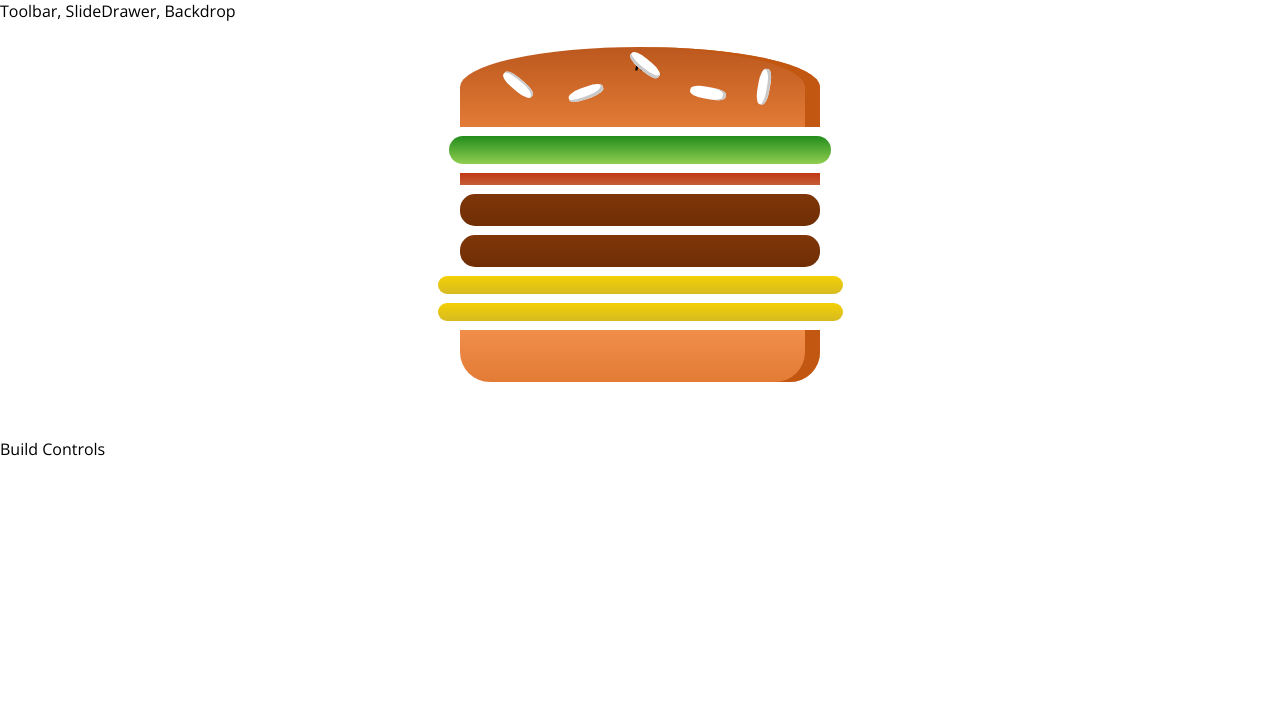
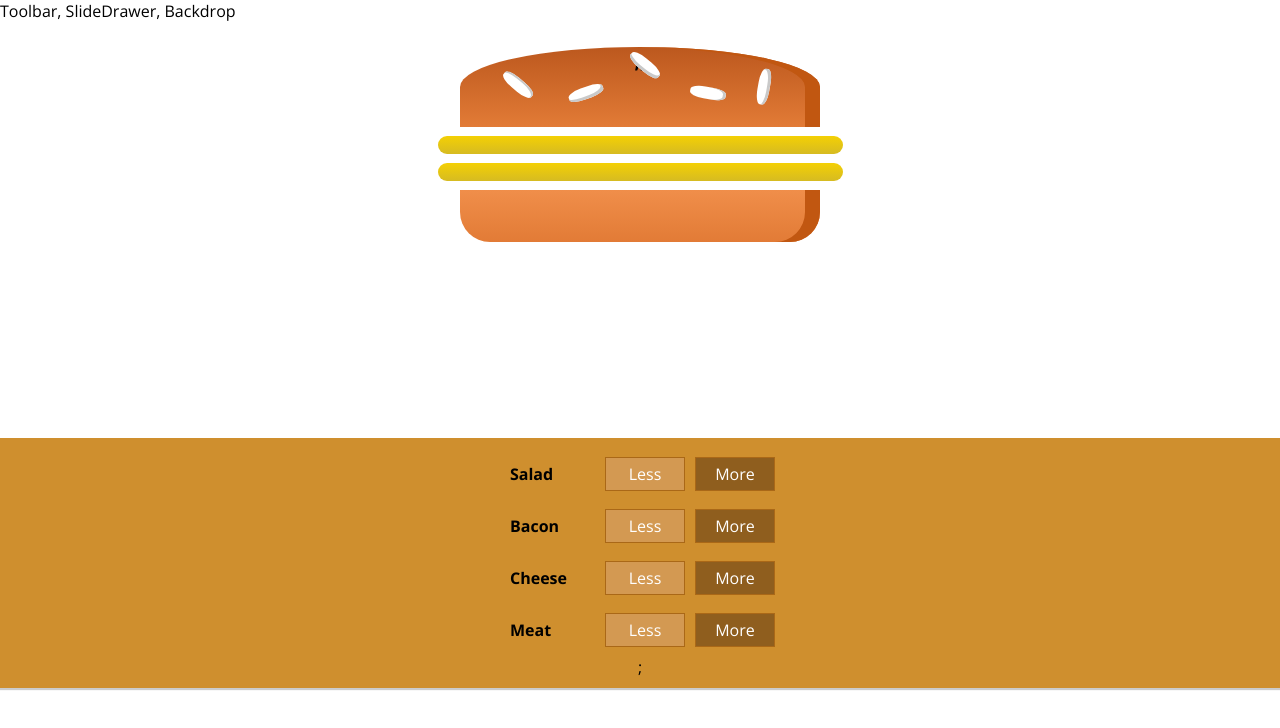
Before and after one commit to anson1138/react16-complete-guide, a React (Create React App) app in the folder burgerbuilder/burgerbuilder/: page / in a window 1280 px wide. Shown: the top 728 px of the page. Built offline with nearby package versions, Linux system fonts and the light colour scheme.

Commit message:
build controls

```diff
--- /dev/null
+++ b/burgerbuilder/burgerbuilder/src/components/Burger/BuildControls/BuildControl/BuildControl.js
@@ -0,0 +1,12 @@
+import React from 'react';
+import classes from './BuildControl.module.css';
+
+const buildControl = (props) => (
+            <div className={classes.BuildControl}>
+                <div className={classes.Label}>{props.label}</div>
+                <button className={classes.Less}>Less</button>
+                <button className={classes.More}>More</button>
+            </div>
+);
+
+export default buildControl;
--- /dev/null
+++ b/burgerbuilder/burgerbuilder/src/components/Burger/BuildControls/BuildControl/BuildControl.module.css
@@ -0,0 +1,56 @@
+.BuildControl {
+    display: flex;
+    justify-content: space-between;
+    align-items: center;
+    margin: 5px 0;
+}
+
+.BuildControl button {
+    display: block;
+    font: inherit;
+    padding: 5px;
+    margin: 0 5px;
+    width: 80px;
+    border: 1px solid #AA6817;
+    cursor: pointer;
+    outline: none;
+}
+
+.BuildControl button:disabled {
+    background-color: #AC9980;
+    border: 1px solid #7E7365;
+    color: #ccc;
+    cursor: default;
+}
+
+.BuildControl button:hover:disabled {
+    background-color: #AC9980;
+    color: #ccc;
+    cursor: not-allowed;
+}
+
+.Label {
+    padding: 10px;
+    font-weight: bold;
+    width: 80px;
+}
+
+.BuildControl .Less {
+    background-color: #D39952;
+    color: white;
+}
+
+.BuildControl .More {
+    background-color: #8F5E1E;
+    color: white;
+}
+
+.BuildControl .Less:hover, .BuildControl .Less:active {
+    background-color: #DAA972;
+    color: white;
+}
+
+.BuildControl .More:hover,.BuildControl .More:active {
+    background-color: #99703F;
+    color: white;
+}
--- /dev/null
+++ b/burgerbuilder/burgerbuilder/src/components/Burger/BuildControls/BuildControls.js
@@ -0,0 +1,21 @@
+import React from 'react';
+import classes from './BuildControls.module.css';
+import BuildControl from './BuildControl/BuildControl';
+
+const controls = [
+    { label: "Salad", type: "salad" },
+    { label: "Bacon", type: "bacon" },
+    { label: "Cheese", type: "cheese" },
+    { label: "Meat", type: "meat" },
+];
+
+const buildControls = (props) => (
+    <div className={classes.BuildControls}>
+    {controls.map(ctrl => (
+        <BuildControl key={ctrl.label} label={ctrl.label} />
+    ))};
+
+    </div>
+);
+
+export default buildControls;
--- /dev/null
+++ b/burgerbuilder/burgerbuilder/src/components/Burger/BuildControls/BuildControls.module.css
@@ -0,0 +1,10 @@
+.BuildControls {
+    width: 100%;
+    background-color: #CF8F2E;
+    display: flex;
+    flex-flow: column;
+    align-items: center;
+    box-shadow: 0 2px 1px #ccc;
+    margin: auto;
+    padding: 10px 0;
+}
--- a/burgerbuilder/burgerbuilder/src/components/Burger/Burger.js
+++ b/burgerbuilder/burgerbuilder/src/components/Burger/Burger.js
@@ -3,18 +3,26 @@
 import BurgerIngredient from './BurgerIngredient/BurgerIngredient';
 
 const burger = (props) => {
-    const transformedIngredients = Object.keys(props.ingredients)
+    let transformedIngredients = Object.keys(props.ingredients)
         .map(igKey => {
             return [...Array(props.ingredients[igKey])].map((_, i) => {
                 return <BurgerIngredient key={igKey + i} type={igKey} />;
             });
 
-        });
+        }).reduce((arr, el) => {
+            return arr.concat(el)
+        }, []);
+
+    if (transformedIngredients.length === 0) {
+        transformedIngredients = <p>Please start adding ingredients</p>;
+    }
+    console.log('hi', transformedIngredients)
     return (
         <div className={classes.Burger}>
         <BurgerIngredient type="bread-top"/>
         {transformedIngredients}
         <BurgerIngredient type="bread-bottom"/>
+
 
         </div>
     );
--- a/burgerbuilder/burgerbuilder/src/containers/BurgerBuilder/BurgerBuilder.js
+++ b/burgerbuilder/burgerbuilder/src/containers/BurgerBuilder/BurgerBuilder.js
@@ -1,13 +1,14 @@
 import React, { Component } from 'react'
 import Aux from '../../hoc/Aux';
 import Burger from '../../components/Burger/Burger';
+import BuildControls from '../../components/Burger/BuildControls/BuildControls';
 
 class BurgerBuilder extends Component {
     state = {
         ingredients: {
-            "salad": 1,
-            "bacon": 1,
-            "meat": 2,
+            "salad": 0,
+            "bacon": 0,
+            "meat": 0,
             "cheese": 2
         }
     }
@@ -15,7 +16,8 @@
         return (
             <Aux>
                 <Burger ingredients={this.state.ingredients} />
-                <div>Build Controls</div>
+
+                <BuildControls />
             </Aux>
         );
 
```
